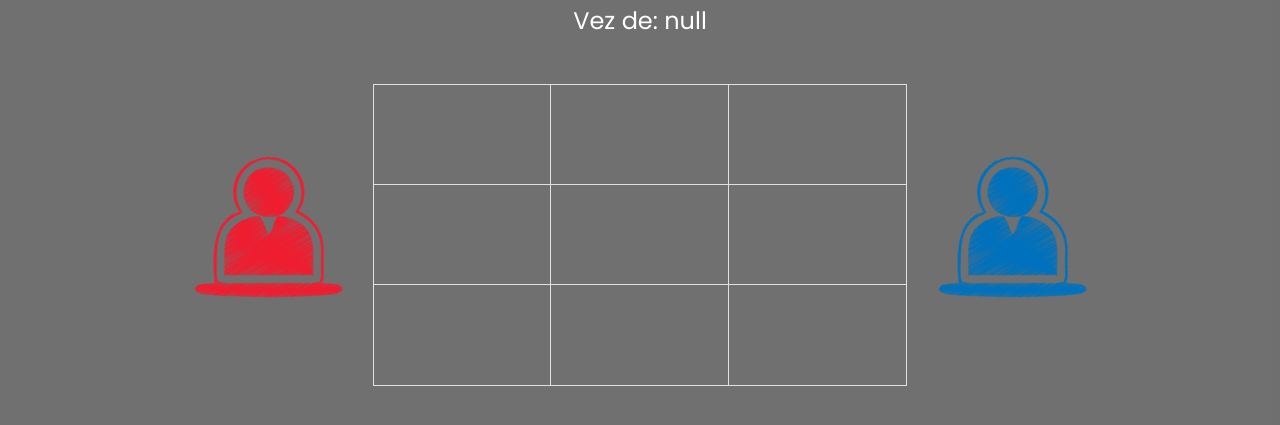
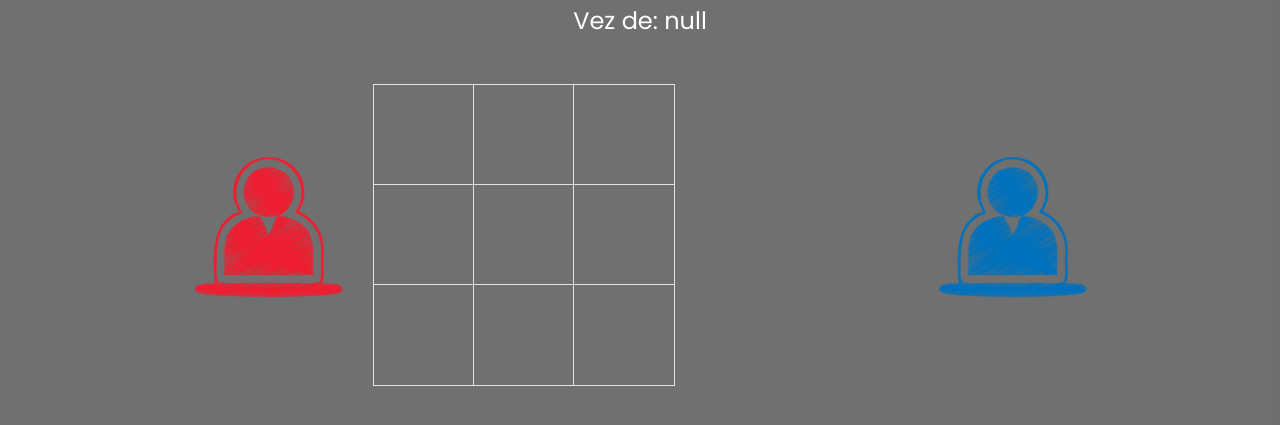
Before and after one commit to AndiSRossi/jogoDaVelha, a plain HTML site: page jogo.html in a window 1280 px wide. Shown: the part 249-674 px from the top of the page. Drawn offline with nearby package versions, Linux system fonts and the light colour scheme.

Commit message:
Update style.css
ajuste no max da grid

```diff
--- a/assets/css/style.css
+++ b/assets/css/style.css
@@ -29,6 +29,6 @@ section {
   margin: 0 auto;
 }
 .jogo {
-  max-height: 600px;
-  max-width: 600px;
+  max-height: 302px;
+  max-width: 302px;
 }
```
